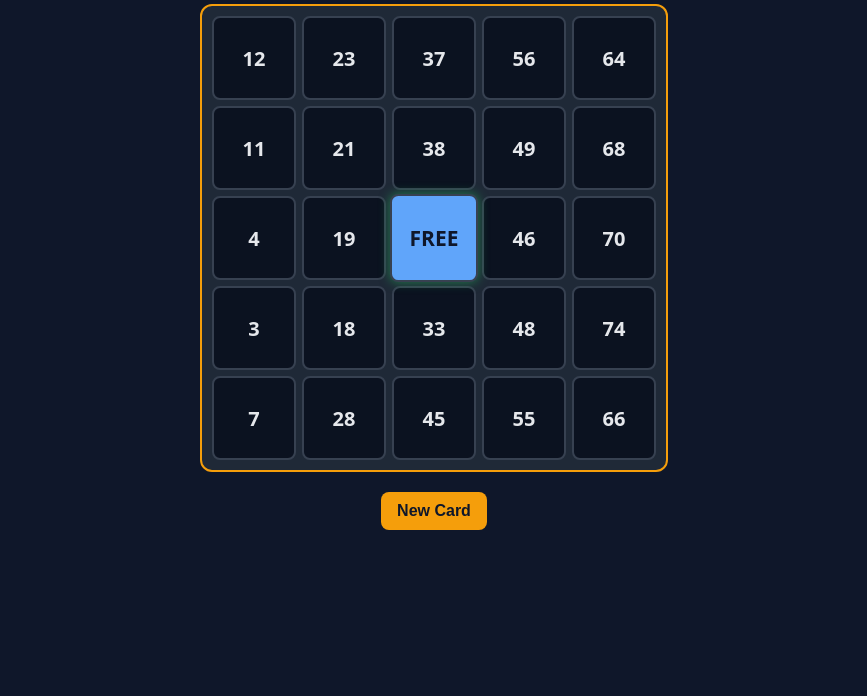
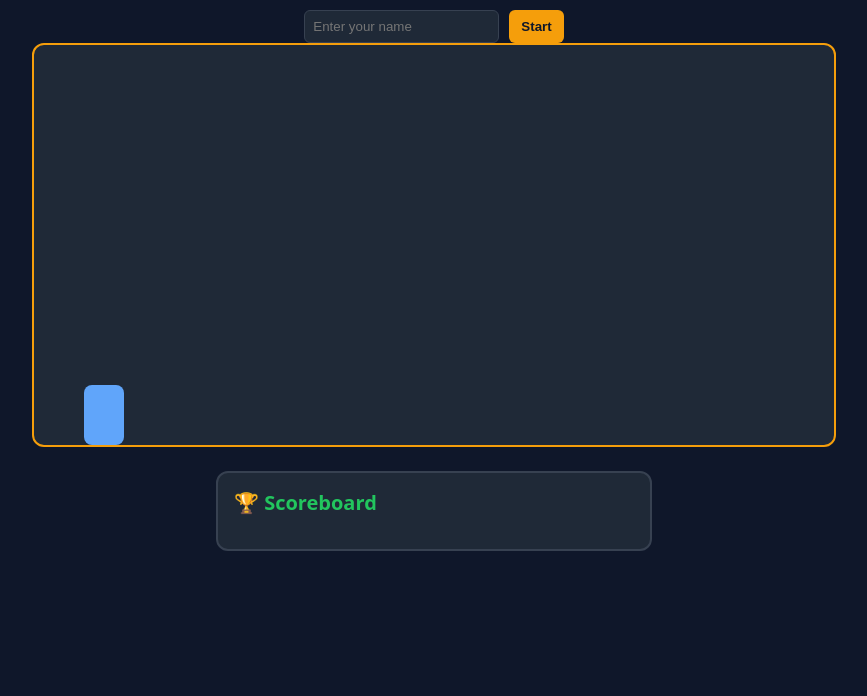
Before and after one commit to AyinapudiChaitanya/Invention, a plain HTML site: page index.html in a window 1280 px wide. Shown: the part 104-800 px from the top of the page, without its empty margins (206-1073 px from the left). Drawn offline with Linux system fonts and the light colour scheme.

Commit message:
Update index.html

```diff
--- a/index.html
+++ b/index.html
@@ -2,7 +2,7 @@
 <html lang="en">
 <head>
   <meta charset="UTF-8" />
-  <title>Phoenix2's Bingo Game</title>
+  <title>Phoenix2 Runner with Scoreboard</title>
   <meta name="viewport" content="width=device-width,initial-scale=1" />
   <style>
     body {
@@ -18,103 +18,198 @@
     h1 {
       font-size: 32px;
       color: #f59e0b;
-      margin-bottom: 20px;
+      margin-bottom: 10px;
     }
-    .board {
-      display: grid;
-      grid-template-columns: repeat(5, 1fr);
-      gap: 6px;
+    .game-area {
+      position: relative;
+      width: 100%;
+      max-width: 800px;
+      height: 400px;
       background: #1f2937;
-      padding: 10px;
+      border: 2px solid #f59e0b;
       border-radius: 12px;
-      border: 2px solid #f59e0b;
+      overflow: hidden;
     }
-    .cell {
-      width: 80px;
-      height: 80px;
-      background: #0b1220;
-      border: 2px solid #374151;
+    .robot {
+      position: absolute;
+      bottom: 0;
+      left: 50px;
+      width: 40px;
+      height: 60px;
+      background: #60a5fa;
+      border-radius: 8px;
+    }
+    .obstacle {
+      position: absolute;
+      bottom: 0;
+      width: 20px;
+      height: 40px;
+      background: #f59e0b;
+      border-radius: 4px;
+    }
+    .controls {
+      margin-top: 16px;
       display: flex;
-      align-items: center;
-      justify-content: center;
-      font-size: 20px;
-      font-weight: bold;
-      border-radius: 8px;
-      cursor: pointer;
-      transition: background 0.2s ease, transform 0.1s ease;
+      gap: 10px;
     }
-    .cell:hover {
-      background: #1e293b;
-    }
-    .cell.marked {
-      background: #22c55e;
-      color: #0f172a;
-      box-shadow: 0 0 10px #22c55e88;
-      transform: scale(1.05);
-    }
-    .cell.free {
-      background: #60a5fa;
-      color: #0f172a;
-      cursor: default;
+    input {
+      padding: 8px;
+      border-radius: 6px;
+      border: 1px solid #374151;
+      background: #1f2937;
+      color: #e5e7eb;
     }
     button {
-      margin-top: 20px;
-      padding: 10px 16px;
-      font-size: 16px;
-      border-radius: 8px;
+      padding: 8px 12px;
+      border-radius: 6px;
       border: none;
       background: #f59e0b;
       color: #0f172a;
       font-weight: 600;
       cursor: pointer;
     }
+    .scoreboard {
+      margin-top: 24px;
+      width: 100%;
+      max-width: 400px;
+      background: #1f2937;
+      border: 2px solid #374151;
+      border-radius: 12px;
+      padding: 16px;
+    }
+    .scoreboard h2 {
+      margin-top: 0;
+      color: #22c55e;
+      font-size: 20px;
+    }
+    .score-entry {
+      padding: 6px 0;
+      border-bottom: 1px solid #374151;
+      font-size: 16px;
+    }
   </style>
 </head>
 <body>
-  <h1>Bingo Game</h1>
-  <div id="board" class="board"></div>
-  <button onclick="generateBoard()">New Card</button>
+  <h1>Robot Runner</h1>
+  <div class="controls">
+    <input id="playerName" type="text" placeholder="Enter your name" />
+    <button onclick="startGame()">Start</button>
+  </div>
+  <div class="game-area" id="gameArea">
+    <div class="robot" id="robot"></div>
+  </div>
+  <div class="scoreboard">
+    <h2>🏆 Scoreboard</h2>
+    <div id="scoreList"></div>
+  </div>
 
   <script>
-    const boardEl = document.getElementById('board');
+    const robot = document.getElementById('robot');
+    const gameArea = document.getElementById('gameArea');
+    const scoreList = document.getElementById('scoreList');
+    const playerInput = document.getElementById('playerName');
 
-    function generateBoard() {
-      boardEl.innerHTML = '';
-      const columns = {
-        B: getUniqueNumbers(1, 15, 5),
-        I: getUniqueNumbers(16, 30, 5),
-        N: getUniqueNumbers(31, 45, 5),
-        G: getUniqueNumbers(46, 60, 5),
-        O: getUniqueNumbers(61, 75, 5)
-      };
+    let isJumping = false;
+    let jumpHeight = 100;
+    let gravity = 4;
+    let velocity = 0;
+    let obstacles = [];
+    let gameInterval;
+    let obstacleInterval;
+    let startTime;
+    let playerName = '';
+    let scores = JSON.parse(localStorage.getItem('robotScores') || '[]');
 
-      for (let row = 0; row < 5; row++) {
-        ['B', 'I', 'N', 'G', 'O'].forEach((col, colIndex) => {
-          const cell = document.createElement('div');
-          cell.className = 'cell';
-          let value = columns[col][row];
-          if (row === 2 && col === 'N') {
-            cell.textContent = 'FREE';
-            cell.classList.add('free', 'marked');
-          } else {
-            cell.textContent = value;
-            cell.onclick = () => cell.classList.toggle('marked');
-          }
-          boardEl.appendChild(cell);
-        });
+    function startGame() {
+      if (!playerInput.value.trim()) {
+        alert('Please enter your name');
+        return;
+      }
+      playerName = playerInput.value.trim();
+      resetGame();
+      startTime = Date.now();
+      gameInterval = setInterval(gameLoop, 20);
+      obstacleInterval = setInterval(spawnObstacle, 1500);
+      document.addEventListener('keydown', handleJump);
+    }
+
+    function resetGame() {
+      robot.style.bottom = '0px';
+      velocity = 0;
+      isJumping = false;
+      obstacles.forEach(obs => obs.remove());
+      obstacles = [];
+    }
+
+    function handleJump(e) {
+      if (e.code === 'Space' && !isJumping) {
+        isJumping = true;
+        velocity = jumpHeight;
       }
     }
 
-    function getUniqueNumbers(min, max, count) {
-      const nums = [];
-      while (nums.length < count) {
-        const num = Math.floor(Math.random() * (max - min + 1)) + min;
-        if (!nums.includes(num)) nums.push(num);
-      }
-      return nums;
+    function spawnObstacle() {
+      const obs = document.createElement('div');
+      obs.classList.add('obstacle');
+      obs.style.left = gameArea.offsetWidth + 'px';
+      gameArea.appendChild(obs);
+      obstacles.push(obs);
     }
 
-    generateBoard();
+    function gameLoop() {
+      // Robot jump physics
+      if (isJumping) {
+        let currentBottom = parseInt(robot.style.bottom);
+        velocity -= gravity;
+        robot.style.bottom = Math.max(0, currentBottom + velocity) + 'px';
+        if (currentBottom + velocity <= 0) {
+          isJumping = false;
+          velocity = 0;
+        }
+      }
+
+      // Move obstacles
+      obstacles.forEach((obs, index) => {
+        let left = parseInt(obs.style.left);
+        obs.style.left = (left - 5) + 'px';
+
+        // Collision detection
+        if (left < 90 && left > 50 && parseInt(robot.style.bottom) < 40) {
+          endGame();
+        }
+
+        // Remove off-screen obstacles
+        if (left < -20) {
+          obs.remove();
+          obstacles.splice(index, 1);
+        }
+      });
+    }
+
+    function endGame() {
+      clearInterval(gameInterval);
+      clearInterval(obstacleInterval);
+      document.removeEventListener('keydown', handleJump);
+      const runTime = ((Date.now() - startTime) / 1000).toFixed(2);
+      scores.push({ name: playerName, time: parseFloat(runTime) });
+      scores.sort((a, b) => b.time - a.time);
+      scores = scores.slice(0, 5); // Keep top 5
+      localStorage.setItem('robotScores', JSON.stringify(scores));
+      updateScoreboard();
+      alert(`${playerName}, you lasted ${runTime} seconds!`);
+    }
+
+    function updateScoreboard() {
+      scoreList.innerHTML = '';
+      scores.forEach((entry, index) => {
+        const div = document.createElement('div');
+        div.className = 'score-entry';
+        div.textContent = `${index + 1}. ${entry.name} – ${entry.time.toFixed(2)}s`;
+        scoreList.appendChild(div);
+      });
+    }
+
+    updateScoreboard();
   </script>
 </body>
 </html>
```
